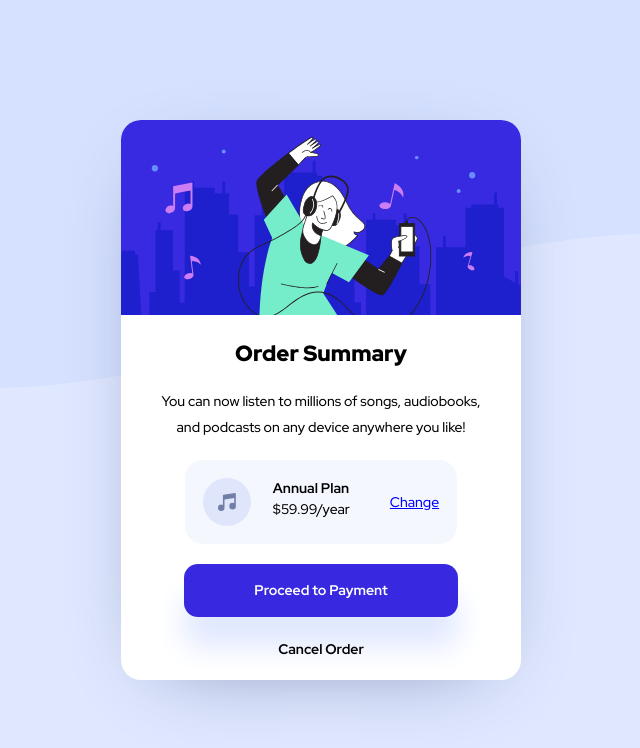
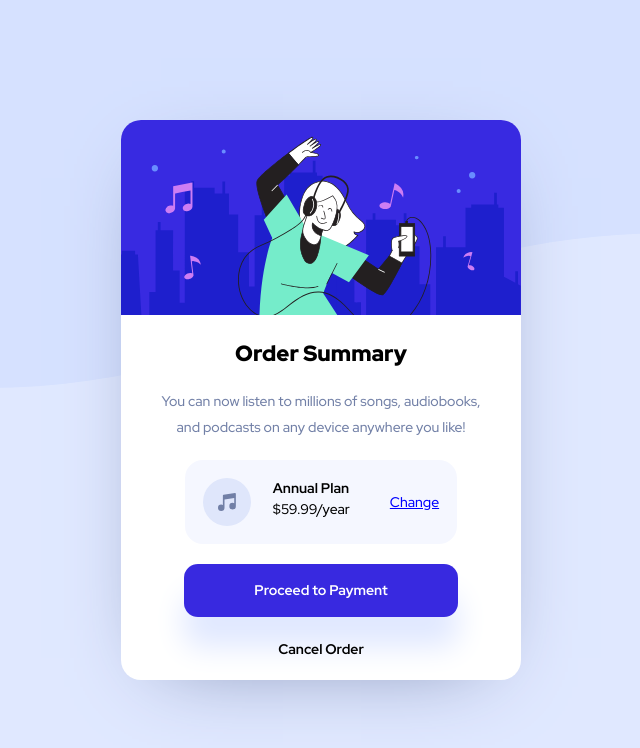
Before and after one commit to Lukaszwebster/order-summary-component-main, a plain HTML site: page index.html in a window 1280 px wide. Shown: the whole page, without its empty margins (319-959 px from the left). Drawn offline with nearby package versions, Linux system fonts and the light colour scheme.

Commit message:
change color

```diff
--- a/style.css
+++ b/style.css
@@ -36,6 +36,7 @@ body {
 	margin-top: 18px;
 	text-align: center;
 	line-height: 26px;
+	color: hsl(224, 23%, 55%);
 }
 .text-wrapper {
 	display: flex;
```
